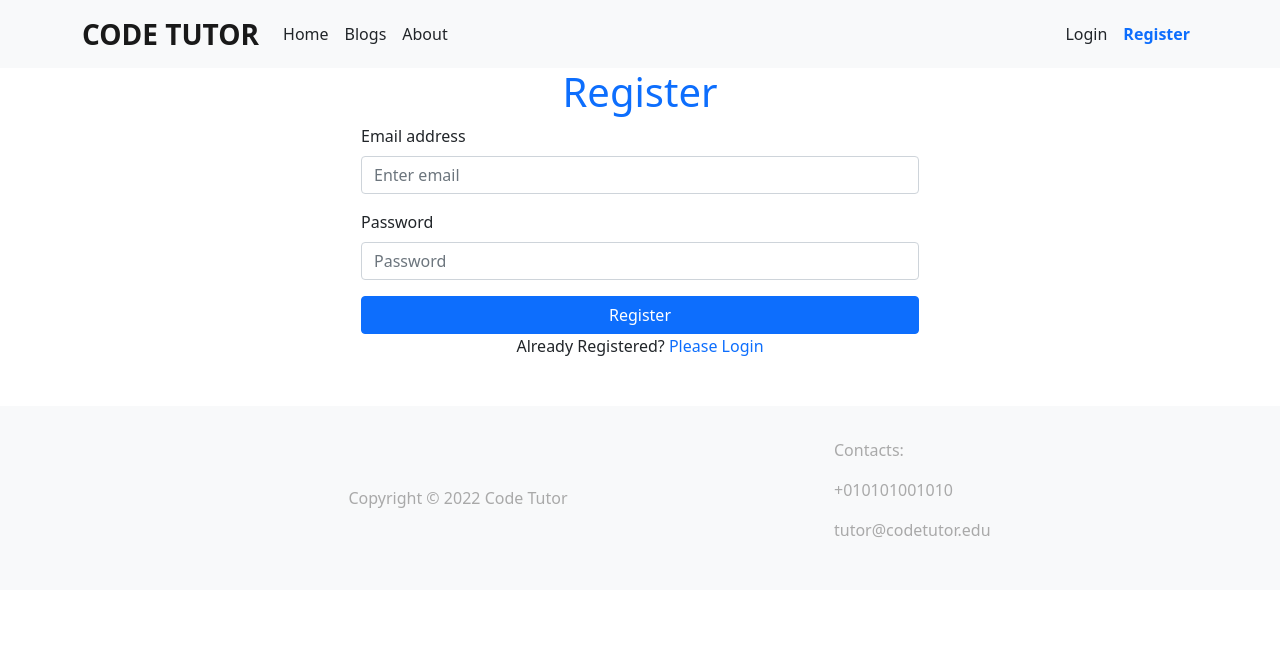
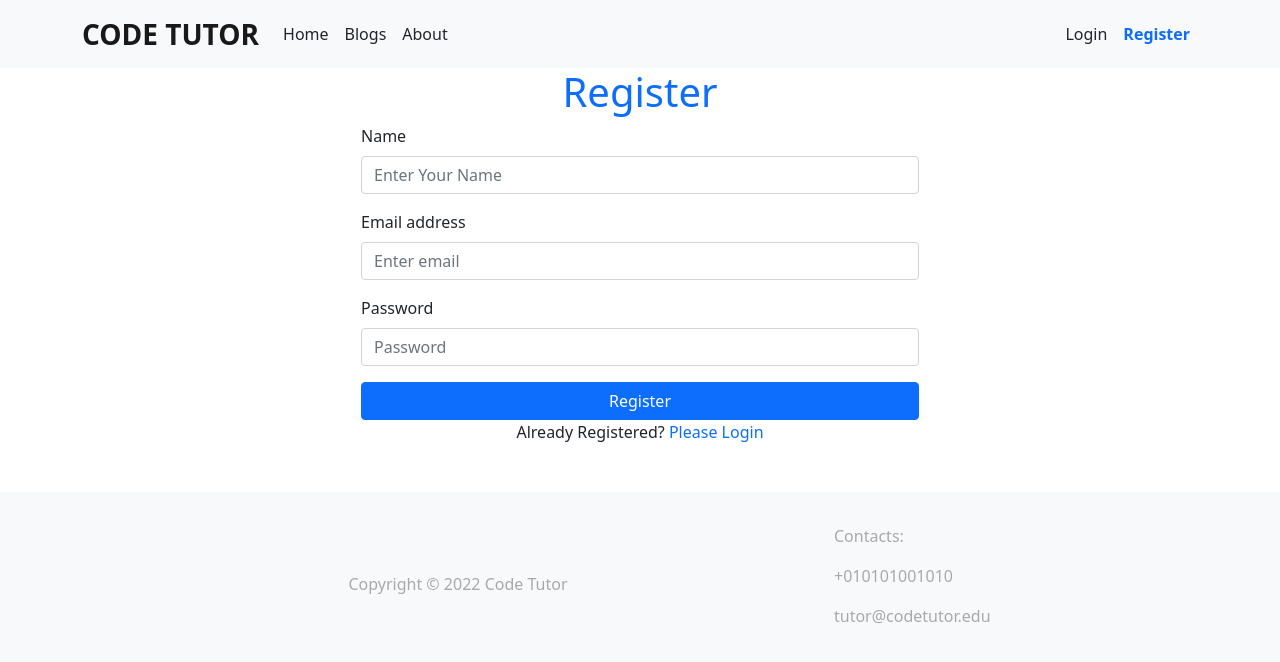
Before and after one commit to aduyti/independent-service-code-tutor, a React (Create React App) app: page /register in a window 1280 px wide. Shown: the top 662 px of the page. Built offline with nearby package versions, Linux system fonts and the light colour scheme.

Commit message:
set envirnment variable for firebase

```diff
--- a/src/Pages/Login/Login.js
+++ b/src/Pages/Login/Login.js
@@ -36,7 +36,7 @@ const Login = () => {
                 </Button>
             </Form>
             <Button variant="link" type="" className="d-block mx-auto text-decoration-none" onClick={forgotPasswordClick} >Forgot your password?</Button>
-            <p className="text-center">New Here? <Link to="/register" className="text-decoration-none">Please register</Link></p>
+            <p className="text-center">New Here? <Link to="/register" className="text-decoration-none">Please Register</Link></p>
         </div>
     );
 };
--- a/src/Pages/Register/Register.js
+++ b/src/Pages/Register/Register.js
@@ -6,13 +6,20 @@ import { Link } from 'react-router-dom';
 const Register = () => {
     const { register, handleSubmit, formState: { errors } } = useForm();
     const checkRegister = data => {
-        const { registerEmail, registerPassword } = data;
-        console.log(registerEmail, registerPassword);
+        const { registerName, registerEmail, registerPassword } = data;
+        console.log(registerName, registerEmail, registerPassword);
     }
     return (
         <div className="container text-start">
             <h1 className="text-primary text-center">Register</h1>
             <Form className="w-50 mx-auto" onSubmit={handleSubmit(checkRegister)}>
+                <Form.Group className="mb-3" controlId="formBasicName">
+                    <Form.Label>Name</Form.Label>
+                    <Form.Control type="text" placeholder="Enter Your Name"
+                        {...register("registerName",
+                            { required: true })} />
+                    {errors.registerName?.type === "required" && (<p className="text-danger">User Name required</p>)}
+                </Form.Group>
                 <Form.Group className="mb-3" controlId="formBasicEmail">
                     <Form.Label>Email address</Form.Label>
                     <Form.Control type="email" placeholder="Enter email"
```
Also changed, not shown: src/firebase.init.js (+6 -6 lines).
